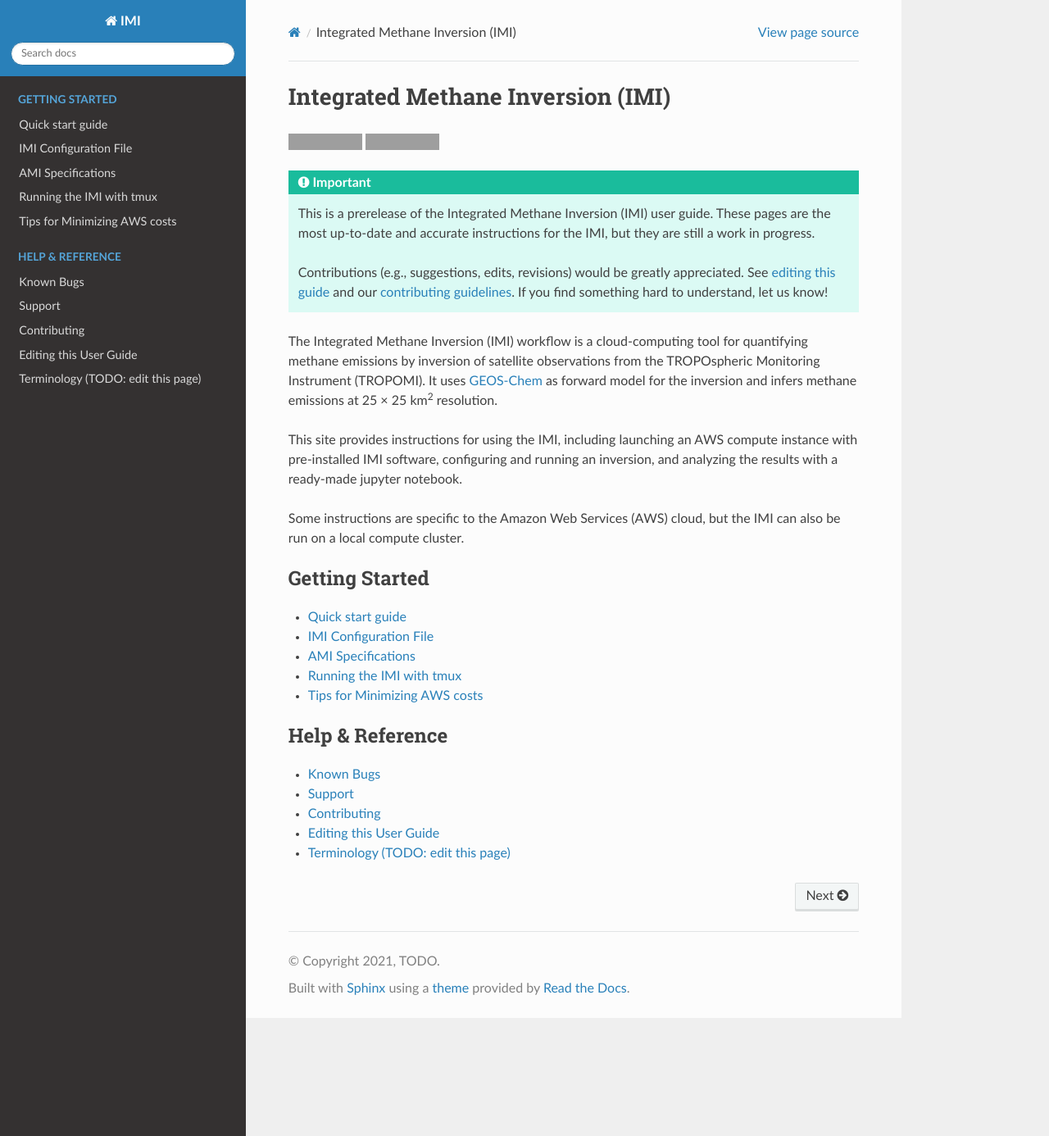
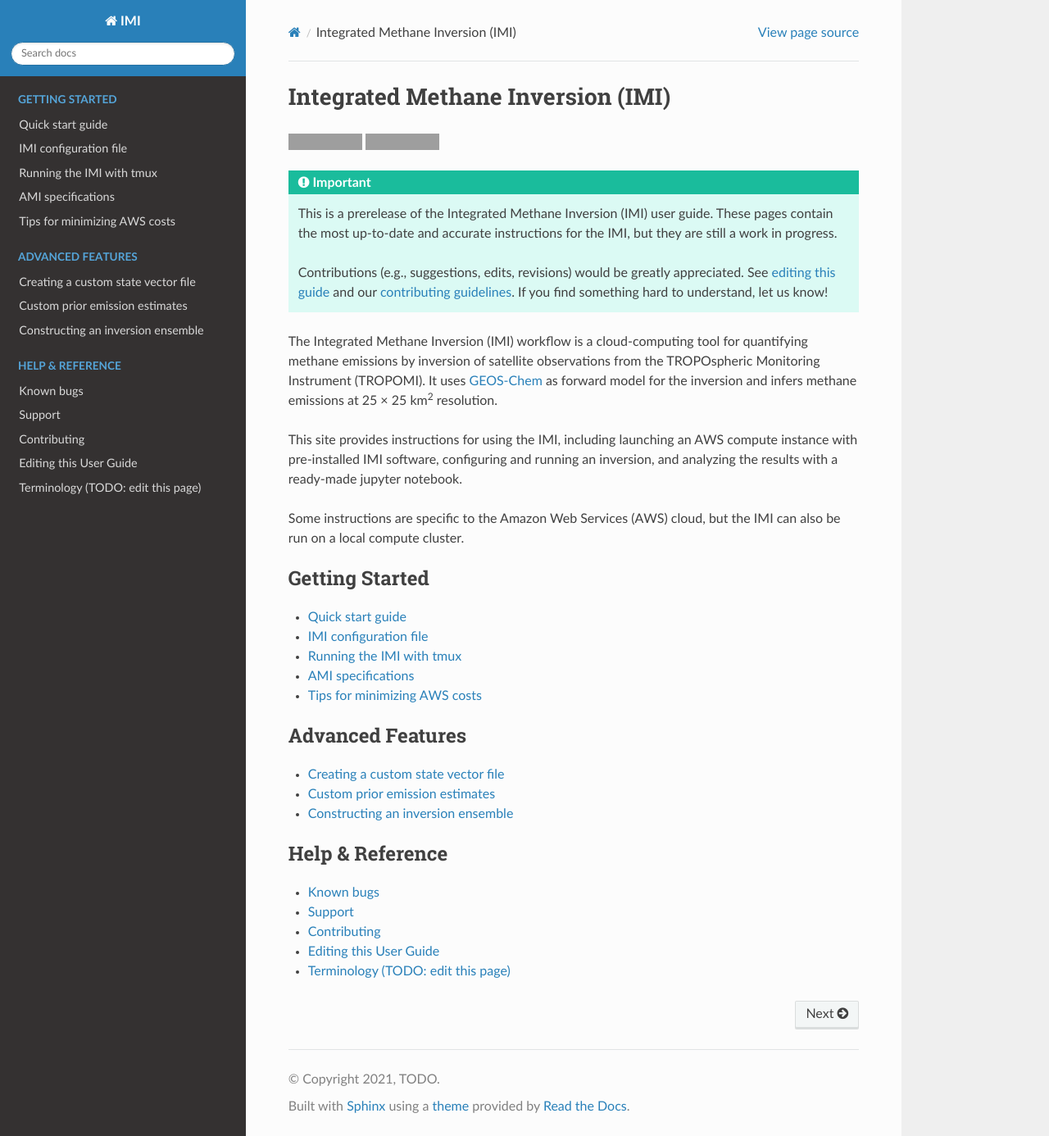
Before and after one commit to geoschem/integrated_methane_inversion, a Sphinx documentation site: the page built from docs/source/index.rst, in a window 1280 px wide and 1386 px high. Shown: the whole window at 82% size. Built offline with Sphinx 7.4.7 and the Read the Docs theme 2.0.0, drawn with Linux system fonts in a browser that asks for light colours; grey boxes are pictures that could not be loaded.

Commit message:
various edits to docs including new placeholder Advanced section and text formatting across docs

```diff
--- /dev/null
+++ b/docs/source/advanced/custom-prior-emissions-hemco.rst
@@ -0,0 +1,4 @@
+Custom prior emission estimates
+===============================
+
+TODO
--- /dev/null
+++ b/docs/source/advanced/custom-state-vector.rst
@@ -0,0 +1,4 @@
+Creating a custom state vector file
+===================================
+
+TODO
--- /dev/null
+++ b/docs/source/advanced/inversion-ensemble.rst
@@ -0,0 +1,4 @@
+Constructing an inversion ensemble
+==================================
+
+TODO
--- a/docs/source/getting-started/ami-specifications.rst
+++ b/docs/source/getting-started/ami-specifications.rst
@@ -1,4 +1,4 @@
-AMI Specifications
+AMI specifications
 ==================
 
 AMI Name: TODO
--- a/docs/source/index.rst
+++ b/docs/source/index.rst
@@ -8,7 +8,7 @@ Integrated Methane Inversion (IMI)
    </p>
 
 .. important:: This is a prerelease of the Integrated Methane Inversion (IMI) user guide.
-   These pages are the most up-to-date and accurate instructions for the IMI, but they
+   These pages contain the most up-to-date and accurate instructions for the IMI, but they
    are still a work in progress.
 
    Contributions (e.g., suggestions, edits, revisions) would be greatly appreciated. See
@@ -30,12 +30,19 @@ Some instructions are specific to the Amazon Web Services (AWS) cloud, but the I
    :maxdepth: 1
    :caption: Getting Started
 
-
    getting-started/quick-start.rst
    getting-started/imi-config-file.rst
+   getting-started/running-with-tmux.rst
    getting-started/ami-specifications.rst
-   getting-started/running-with-tmux.rst
    getting-started/minimizing-cost-tips.rst
+
+.. toctree::
+   :maxdepth: 1
+   :caption: Advanced Features
+
+   advanced/custom-state-vector.rst
+   advanced/custom-prior-emissions-hemco.rst
+   advanced/inversion-ensemble.rst
 
 .. toctree::
    :maxdepth: 1
--- a/docs/source/reference/known-bugs.rst
+++ b/docs/source/reference/known-bugs.rst
@@ -1,4 +1,4 @@
-Known Bugs
+Known bugs
 ==========
 
-This page links to known bugs in the IMI Workflow. See the Github issues page for updates on their status
+This page links to known bugs in the IMI. See the Github issues page for updates on their status.
```
Also changed, not shown: docs/source/getting-started/imi-config-file.rst (+4 -4 lines), docs/source/getting-started/minimizing-cost-tips.rst (+4 -4 lines), docs/source/getting-started/quick-start.rst (+26 -28 lines).
